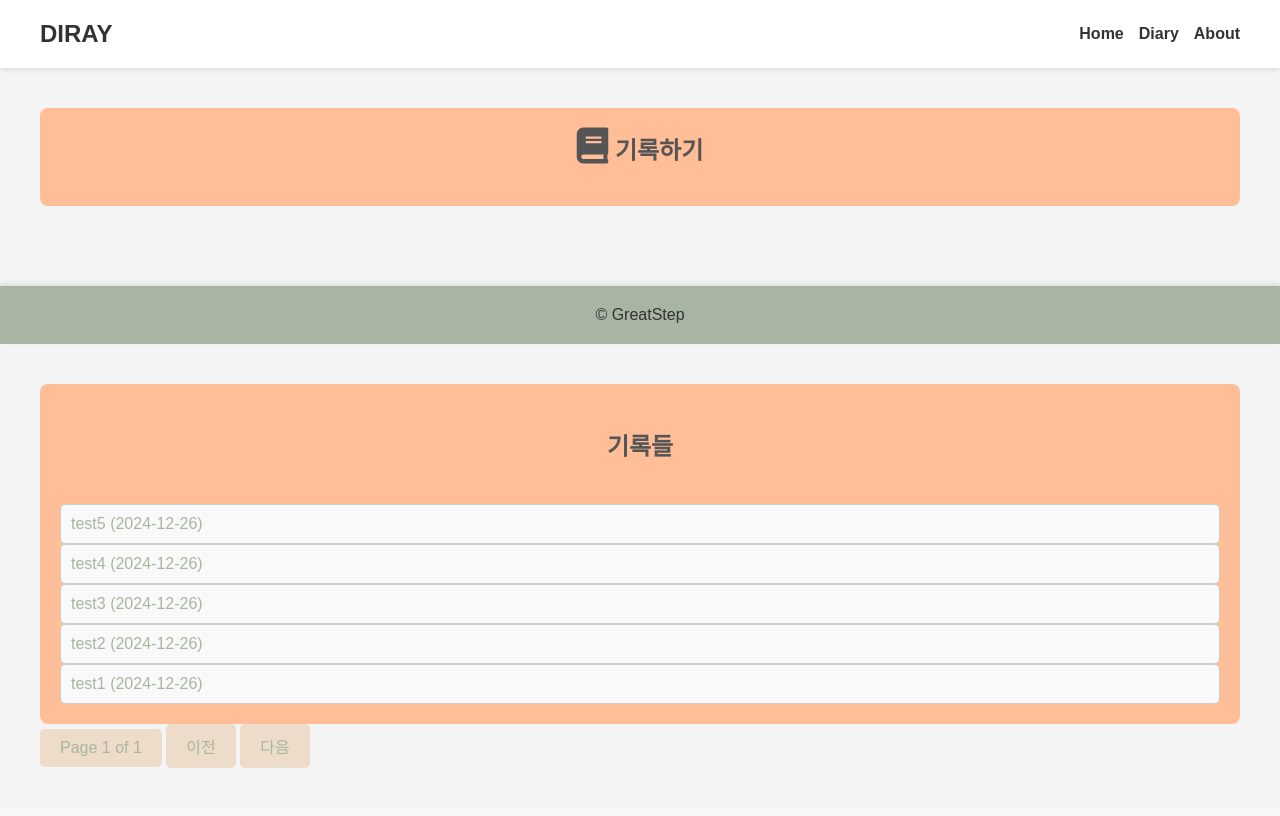
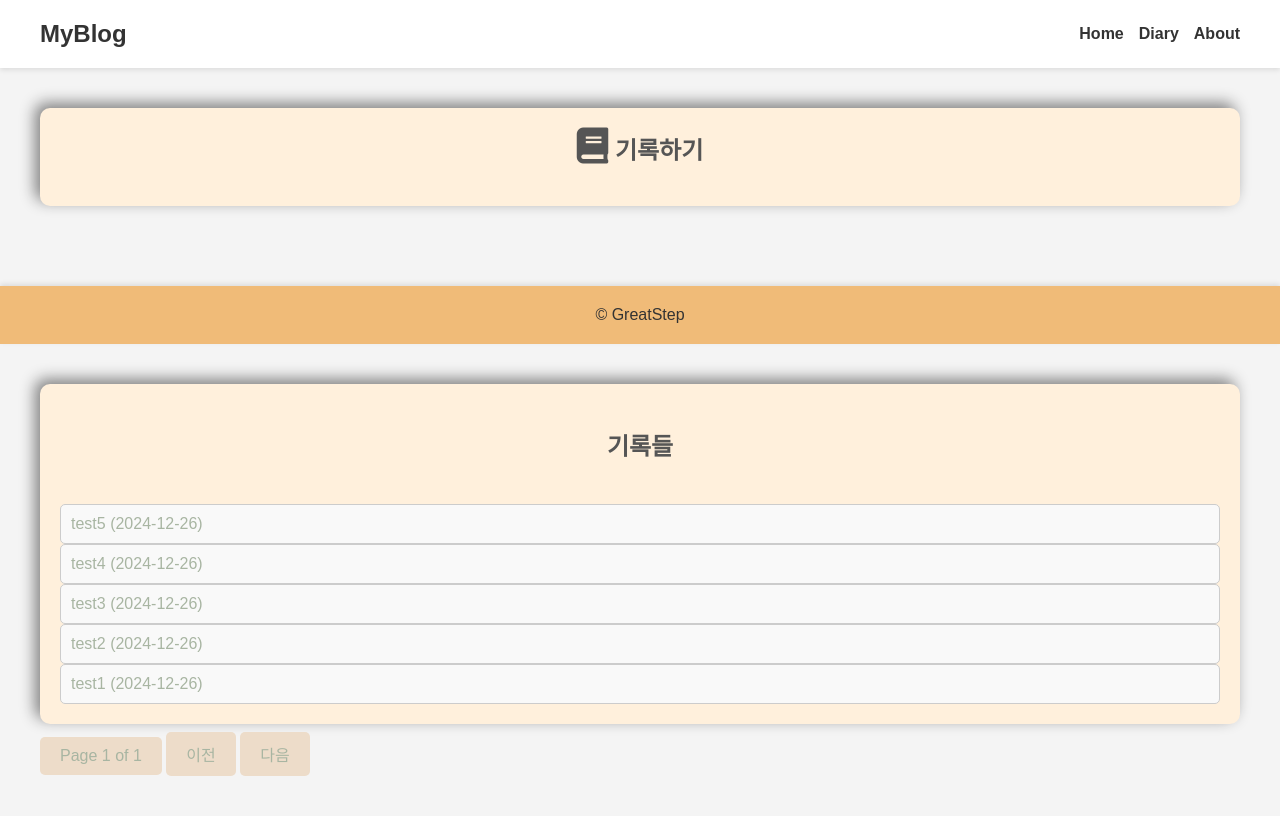
Before and after one commit to chounjae/GreatStep, a Django app: page /diary/ in a window 1280 px wide. Before the commit the page ends 768 px from the top, so only its background shows below. Run offline with Django 5.2, Linux system fonts and the light colour scheme; data comes from the database, SQL or seed files in the repository; both versions use the stored data as it was after the commit.

Commit message:
디자인 수정 , diary page 완성

```diff
--- a/MyBlog/static/style.css
+++ b/MyBlog/static/style.css
@@ -80,10 +80,13 @@ textarea:focus {
 .faq-container {
     display: flex;
     gap: 20px;
-    background-color: #ffbe98;
+    background-color: #FFF0DC;
     padding: 20px;
-    border-radius: 8px;
+    border-radius: 10px;
+
 }
+
+
 
 .faq-container > div {
     flex: 1;
@@ -111,7 +114,7 @@ textarea:focus {
 footer {
     text-align: center;
     padding: 20px;
-    background-color: #A8B5A2;
+    background-color: #F0BB78;
     box-shadow: 0 -2px 5px rgba(0, 0, 0, 0.1);
     margin-top: 40px;
 }
@@ -196,3 +199,11 @@ footer {
         flex: 1 1 100%; /* 아주 작은 화면에서는 각 항목이 한 줄로 나열되도록 설정 */
     }
 }
+
+.shadow-box {
+    box-shadow: -5px -5px 15px grey;
+}
+
+.pagination {
+    margin-top: 8px;
+}
--- a/MyBlog/templates/diary.html
+++ b/MyBlog/templates/diary.html
@@ -10,7 +10,7 @@
 </head>
 <body>
     <header>
-        <div class="logo">DIRAY</div>
+        <div class="logo"><a href ="{% url "index" %}" class = "href-item">MyBlog</a></div>
         <nav>
             <ul class="nav-list">
                 <li><a href="{% url "index" %}" class = "memu-item">Home</a></li>
@@ -19,8 +19,10 @@
             </ul>
         </nav>
     </header>
+
+
     <main>
-        <div class="faq-container">
+        <div class="faq-container shadow-box">
             <div>
                 <h2 class = "center-a">
                     <a href="{% url "memo" %}" class = "href-item"><i class = "fas fa-book"></i> 기록하기</a>
@@ -35,7 +37,7 @@
     </footer>
 
     <main>
-        <div class="faq-container">
+        <div class="faq-container shadow-box">
             <div>
                 <h2 class="center-container">기록들</h2>
                 {% for memo in page_obj.object_list %}
@@ -48,6 +50,8 @@
                 <p>아직 작성된 글이 없습니다.</p>
                 {% endfor %}
             </div>
+
+
         </div>
 
 <!--페이지네이션-->
--- a/MyBlog/templates/index.html
+++ b/MyBlog/templates/index.html
@@ -9,7 +9,7 @@
 </head>
 <body>
     <header>
-        <div class="logo">HOME</div>
+        <div class="logo">MyBlog</div>
         <nav>
             <ul class="nav-list">
                 <li><a href="#" class = "memu-item">Home</a></li>
--- a/MyBlog/templates/memo.html
+++ b/MyBlog/templates/memo.html
@@ -9,7 +9,7 @@
 </head>
 <body>
     <header>
-        <div class="logo">DIRAY</div>
+        <div class="logo"><a href ="{% url "index" %}" class = "href-item">MyBlog</a></div>
         <nav>
             <ul class="nav-list">
                 <li><a href="{% url 'index' %}" class="memu-item">Home</a></li>
@@ -19,7 +19,7 @@
         </nav>
     </header>
     <main>
-        <div class="faq-container">
+        <div class="faq-container shadow-box ">
             <div>
                 <h2 class="center-a"><i class = "fas fa-book"></i> 기록하기</h2>
                 <form method="post">
--- a/MyBlog/templates/memo_detail.html
+++ b/MyBlog/templates/memo_detail.html
@@ -9,7 +9,7 @@
 </head>
 <body>
     <header>
-        <div class="logo">MEMO</div>
+        <div class="logo"><a href ="{% url "index" %}" class = "href-item">MyBlog</a></div>
         <nav>
             <ul class="nav-list">
                 <li><a href="{% url 'index' %}" class="memu-item">Home</a></li>
@@ -21,7 +21,7 @@
     <main>
         <div class="memo-detail">
             <h2>{{ memo.title }}</h2>
-            <p>{{ memo.content }}</p>
+            <p>{{ memo.content|linebreaks }}</p> <!--linebreaks는 html의 줄바꿈을 무시하는 특성을 무시하는 필터-->
             <p><strong>작성일:</strong> {{ memo.created_at|date:"Y-m-d" }}</p>
         </div>
     </main>
```
Also changed, not shown: MyBlog/db.sqlite3.
